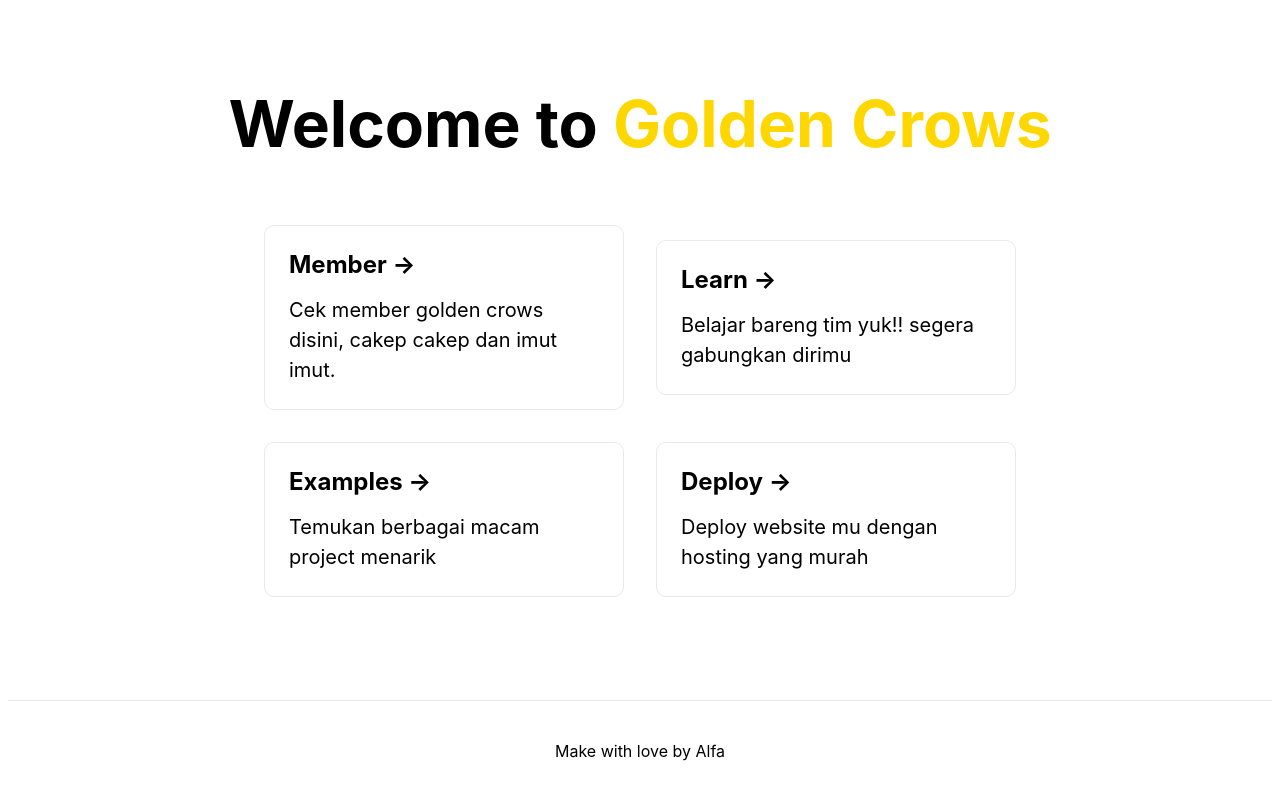
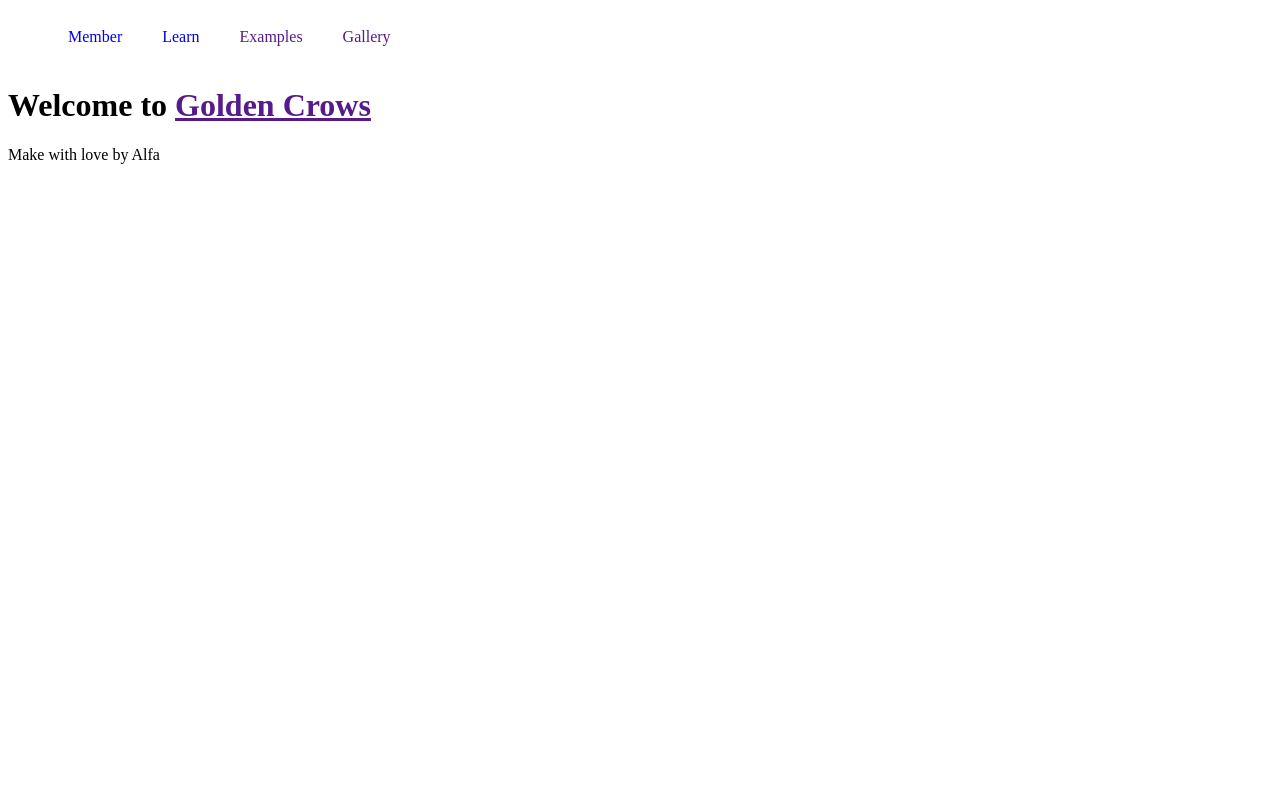
Before and after one commit to NoriAlafa/goldencrows, a Next.js app: page / in a window 1280 px wide. Built offline with nearby package versions, Linux system fonts and the light colour scheme.

Commit message:
[ADD]Component Header dan berpindah tanpa refresh

```diff
--- /dev/null
+++ b/components/Header/index.js
@@ -0,0 +1,52 @@
+import Link from 'next/link'
+
+export default function Header(){
+    return(
+        <><header>
+            <ul>
+                <li>
+                    <Link href="/users/detail" className="card">
+                        <a>Member </a>
+                    </Link>
+                </li>
+                <li>
+                    <Link href="/blog" className="card">
+                        <a>
+                            Learn
+                        </a>
+                    </Link>
+                </li>
+                <li>
+                    <Link href="" className="card">
+                        <a>
+                            Examples
+                        </a>
+                    </Link>
+                </li>
+                <li>
+                    <Link href="" className="card">
+                        <a>
+                            Gallery
+                        </a>
+                    </Link>
+                </li>
+            </ul>
+        </header><style jsx>{`
+        ul li{
+          list-style:none;
+          margin:20px;
+        }
+
+
+
+        ul{
+          display:flex;
+          margin:0 auto;
+        }
+
+        a{
+          text-decoration: none;
+        }
+        `}</style></>
+    )
+}
--- a/pages/index.js
+++ b/pages/index.js
@@ -1,4 +1,5 @@
 import Head from 'next/head'
+import Header from '../components/Header'
 
 export default function Home() {
   return (
@@ -9,39 +10,12 @@ export default function Home() {
       </Head>
 
       <main>
+        <Header />
         <h1 className="title">
           Welcome to <a href="">Golden Crows</a>
         </h1>
 
-        <div className="grid">
-          <a href="/users/detail" className="card">
-            <h3>Member &rarr;</h3>
-            <p>Cek member golden crows disini, cakep cakep dan imut imut.</p>
-          </a>
 
-          <a href="" className="card">
-            <h3>Learn &rarr;</h3>
-            <p>Belajar bareng tim yuk!! segera gabungkan dirimu</p>
-          </a>
-
-          <a
-            href=""
-            className="card"
-          >
-            <h3>Examples &rarr;</h3>
-            <p>Temukan berbagai macam project menarik</p>
-          </a>
-
-          <a
-            href=""
-            className="card"
-          >
-            <h3>Deploy &rarr;</h3>
-            <p>
-              Deploy website mu dengan hosting yang murah
-            </p>
-          </a>
-        </div>
       </main>
 
       <footer>
@@ -49,151 +23,8 @@ export default function Home() {
           <p>Make with love by Alfa</p>
       </footer>
 
-      <style jsx>{`
-        .container {
-          min-height: 100vh;
-          padding: 0 0.5rem;
-          display: flex;
-          flex-direction: column;
-          justify-content: center;
-          align-items: center;
-        }
+    </div>
 
-        main {
-          padding: 5rem 0;
-          flex: 1;
-          display: flex;
-          flex-direction: column;
-          justify-content: center;
-          align-items: center;
-        }
 
-        footer {
-          width: 100%;
-          height: 100px;
-          border-top: 1px solid #eaeaea;
-          display: flex;
-          justify-content: center;
-          align-items: center;
-        }
-
-        footer img {
-          margin-left: 0.5rem;
-        }
-
-        footer a {
-          display: flex;
-          justify-content: center;
-          align-items: center;
-        }
-
-        a {
-          color: inherit;
-          text-decoration: none;
-        }
-
-        .title a {
-          color: #FFD700;
-          text-decoration: none;
-        }
-
-        .title a:hover,
-        .title a:focus,
-        .title a:active {
-          text-decoration: underline;
-        }
-
-        .title {
-          margin: 0;
-          line-height: 1.15;
-          font-size: 4rem;
-        }
-
-        .title,
-        .description {
-          text-align: center;
-        }
-
-        .description {
-          line-height: 1.5;
-          font-size: 1.5rem;
-        }
-
-        code {
-          background: #fafafa;
-          border-radius: 5px;
-          padding: 0.75rem;
-          font-size: 1.1rem;
-          font-family: Menlo, Monaco, Lucida Console, Liberation Mono,
-            DejaVu Sans Mono, Bitstream Vera Sans Mono, Courier New, monospace;
-        }
-
-        .grid {
-          display: flex;
-          align-items: center;
-          justify-content: center;
-          flex-wrap: wrap;
-
-          max-width: 800px;
-          margin-top: 3rem;
-        }
-
-        .card {
-          margin: 1rem;
-          flex-basis: 45%;
-          padding: 1.5rem;
-          text-align: left;
-          color: inherit;
-          text-decoration: none;
-          border: 1px solid #eaeaea;
-          border-radius: 10px;
-          transition: color 0.15s ease, border-color 0.15s ease;
-        }
-
-        .card:hover,
-        .card:focus,
-        .card:active {
-          color: #0070f3;
-          border-color: #0070f3;
-        }
-
-        .card h3 {
-          margin: 0 0 1rem 0;
-          font-size: 1.5rem;
-        }
-
-        .card p {
-          margin: 0;
-          font-size: 1.25rem;
-          line-height: 1.5;
-        }
-
-        .logo {
-          height: 1em;
-        }
-
-        @media (max-width: 600px) {
-          .grid {
-            width: 100%;
-            flex-direction: column;
-          }
-        }
-      `}</style>
-
-      <style jsx global>{`
-        html,
-        body {
-          padding: 0;
-          margin: 0;
-          font-family: -apple-system, BlinkMacSystemFont, Segoe UI, Roboto,
-            Oxygen, Ubuntu, Cantarell, Fira Sans, Droid Sans, Helvetica Neue,
-            sans-serif;
-        }
-
-        * {
-          box-sizing: border-box;
-        }
-      `}</style>
-    </div>
   )
 }
```
Also changed, not shown: pages/blog.js (renamed from pages/blog.tsx), pages/users/detail.js (renamed from pages/users/detail.tsx), pages/users/index.js (renamed from pages/users/index.tsx).
